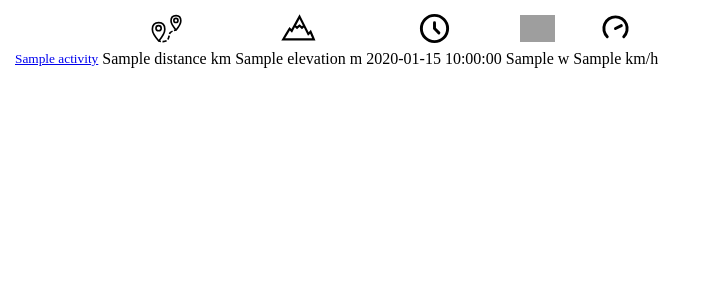
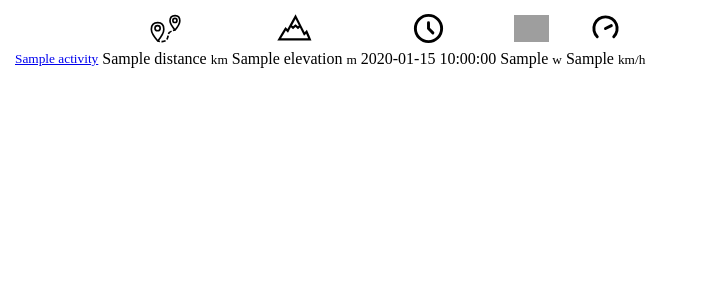
Before and after one commit to duvalcyril/strava-activities, a PHP site: template templates/strava-activities.html.twig in a window 1280 px wide. Shown: the top 300 px of the page, without its empty margins (0-705 px from the left). Run offline with PHP 8.4, Linux system fonts and the light colour scheme; the template is opened without the code that fills it: most values are stand-ins (such as "Sample title", 1, 10 or a date in 2020); some libraries are stand-ins or nearby versions; grey boxes are pictures that could not be loaded.

Commit message:
Smaller font

```diff
--- a/templates/strava-activities.html.twig
+++ b/templates/strava-activities.html.twig
@@ -1,3 +1,4 @@
+{% autoescape false %}
 <table>
     <tr>
         <th></th>
@@ -10,13 +11,14 @@
     </tr>
     {% for activity in activities %}
         <tr>
-            <td><sub>{{ activity.getStartDate().format('d-m-Y') }}</sub></td>
-            <td><sub><a href="{{ activity.getUrl() }}">{{ activity.getName()|length > 45 ? activity.getName()|slice(0, 45) ~ '...' : activity.getName() }}</a></sub></td>
-            <td align="center">{{ activity.getDistance() }} km</td>
-            <td align="center">{{ activity.getElevation() }} m</td>
+            <td><small>{{ activity.getStartDate().format('d-m-Y') }}</small></td>
+            <td><small><a href="{{ activity.getUrl() }}">{{ activity.getName()|length > 45 ? activity.getName()|slice(0, 45) ~ '...' : activity.getName() }}</a></small></td>
+            <td align="center">{{ activity.getDistance() }} <small>km</small></td>
+            <td align="center">{{ activity.getElevation() }} <small>m</small></td>
             <td align="center">{{ activity.getMovingTime() }}</td>
-            <td align="center">{{ activity.getAveragePower() ? activity.getAveragePower() ~ ' w': 'n/a' }}</td>
-            <td>{{ activity.getAverageSpeedInKmPerH() }} km/h</td>
+            <td align="center">{{ activity.getAveragePower() ? activity.getAveragePower() ~ ' <small>w</small>': 'n/a' }}</td>
+            <td>{{ activity.getAverageSpeedInKmPerH() }} <small>km/h</small></td>
         </tr>
     {% endfor %}
 </table>
+{% endautoescape %}
```
Also changed, not shown: README.md, 1 other file.
